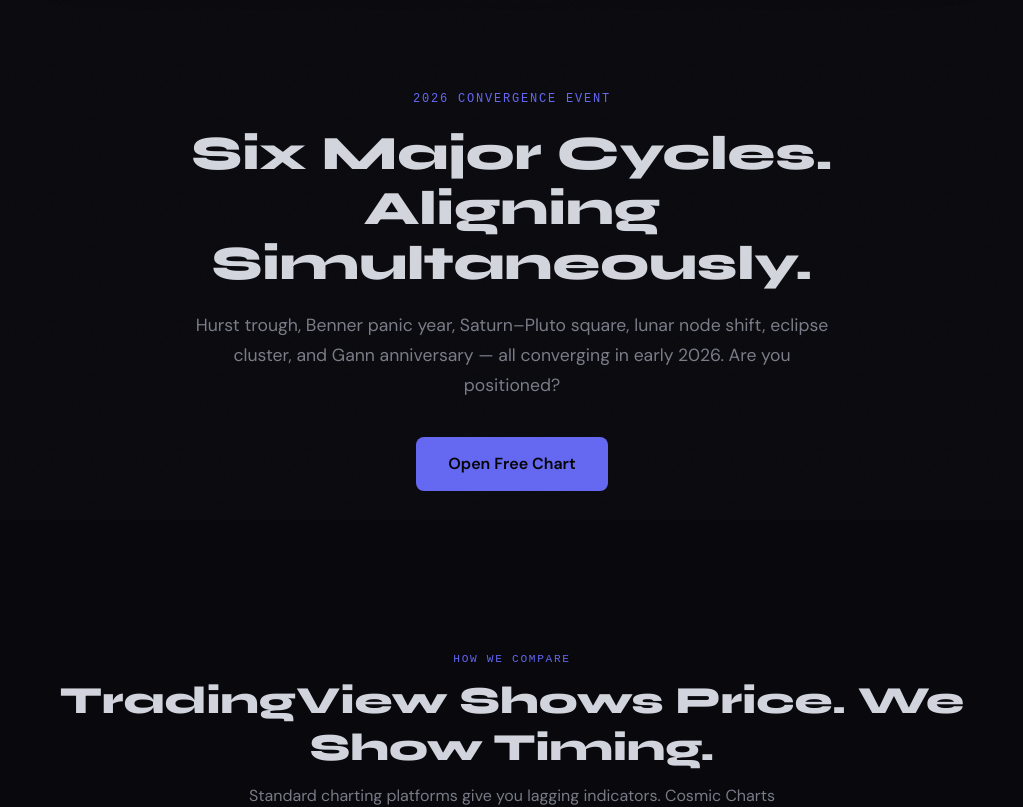
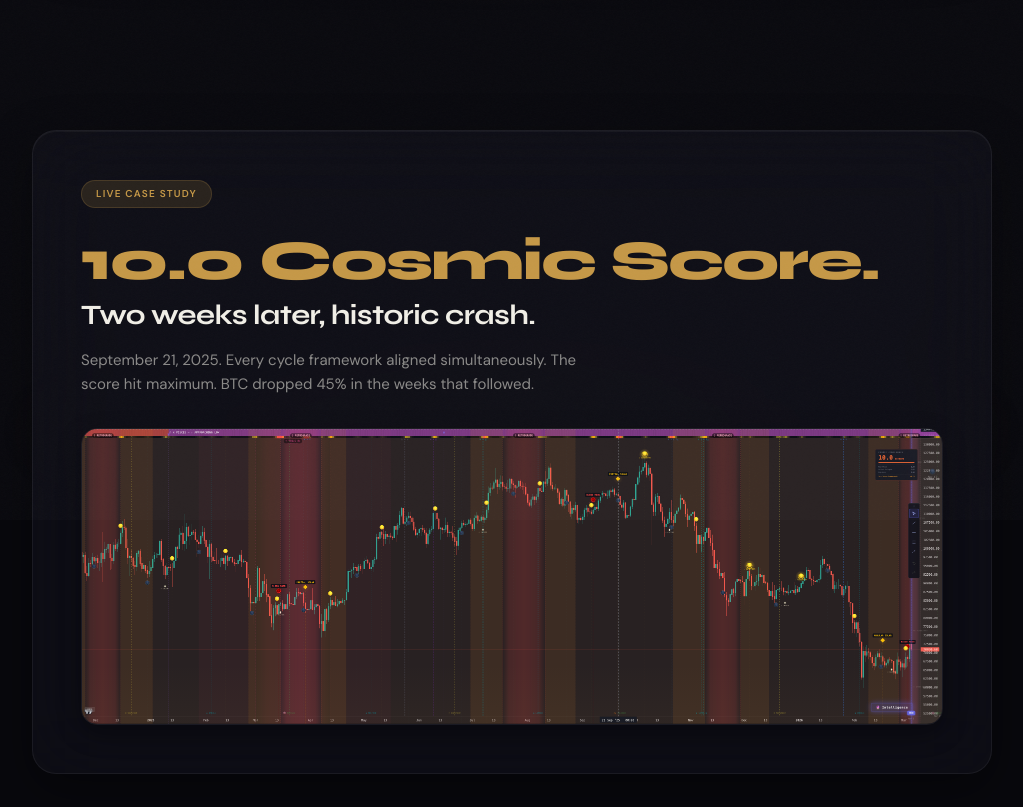
Before and after one commit to WyckoffSniper/celestial-cycles-landing, a React (Vite) app: page / in a window 1280 px wide. Shown: the part 1000-1807 px from the top of the page, without its empty margins (128-1151 px from the left). Built offline with nearby package versions, Linux system fonts and the light colour scheme.

Commit message:
redesign: Section 2 — Live Case Study moved up, glassmorphism card treatment
Co-Authored-By: Claude Opus 4.6 <noreply@anthropic.com>

```diff
--- a/src/App.jsx
+++ b/src/App.jsx
@@ -802,6 +802,84 @@ function LandingPage() {
       </section>
 
       {/* ══════════════════════════════════════
+         LIVE CASE STUDY
+         ══════════════════════════════════════ */}
+      <section className="case-study-section" style={{
+        padding: '120px 24px 80px', position: 'relative',
+      }}>
+        {/* Ambient glow behind card */}
+        <div aria-hidden="true" style={{
+          position: 'absolute', top: '50%', left: '50%',
+          transform: 'translate(-50%, -50%)',
+          width: '120%', maxWidth: 1152, height: 300,
+          background: 'radial-gradient(ellipse at center, rgba(196,151,70,0.05) 0%, transparent 65%)',
+          filter: 'blur(40px)', pointerEvents: 'none',
+        }} />
+
+        <div className="case-study-card" style={{
+          maxWidth: 960, margin: '0 auto', position: 'relative',
+          background: 'var(--bg-card)', backdropFilter: 'var(--glass-blur)',
+          WebkitBackdropFilter: 'var(--glass-blur)',
+          border: '1px solid var(--border)', borderRadius: 'var(--radius-xl)',
+          boxShadow: '0 16px 48px rgba(0,0,0,0.4), inset 0 1px 0 rgba(255,255,255,0.04)',
+          padding: 48, overflow: 'hidden',
+          opacity: 0, animation: 'fadeSlideIn 0.7s var(--ease-smooth) 0.6s forwards',
+        }}>
+          {/* Badge */}
+          <div style={{
+            display: 'inline-block', padding: '5px 14px',
+            fontSize: 10, fontWeight: 700, fontFamily: F.body,
+            textTransform: 'uppercase', letterSpacing: '0.12em',
+            background: 'rgba(196,151,70,0.15)', color: 'var(--gold)',
+            border: '1px solid rgba(196,151,70,0.2)', borderRadius: 100,
+            marginBottom: 24,
+          }}>LIVE CASE STUDY</div>
+
+          {/* Score headline */}
+          <h2 style={{
+            fontFamily: F.display, fontWeight: 800,
+            fontSize: 'clamp(36px, 5vw, 56px)', lineHeight: 1.05,
+            letterSpacing: '-0.03em', color: 'var(--gold)',
+            marginBottom: 8,
+          }}>10.0 Cosmic Score.</h2>
+
+          {/* Subtitle */}
+          <p style={{
+            fontFamily: F.display, fontWeight: 700,
+            fontSize: 'clamp(20px, 3vw, 28px)', lineHeight: 1.2,
+            letterSpacing: '-0.02em', color: 'var(--text-primary)',
+            marginBottom: 16,
+          }}>Two weeks later, historic crash.</p>
+
+          {/* Description */}
+          <p style={{
+            fontFamily: F.body, fontSize: 15, lineHeight: 1.6,
+            color: 'var(--text-secondary)', maxWidth: 520,
+            marginBottom: 32,
+          }}>
+            September 21, 2025. Every cycle framework aligned simultaneously.
+            The score hit maximum. BTC dropped 45% in the weeks that followed.
+          </p>
+
+          {/* Chart screenshot */}
+          <div style={{ position: 'relative', borderRadius: 'var(--radius-md)', border: '1px solid var(--border)', overflow: 'hidden', boxShadow: '0 8px 24px rgba(0,0,0,0.3)' }}>
+            <img
+              src="/cosmic-score-proof.png"
+              alt="Cosmic Confluence Score hitting 10.0 before the September 2025 BTC crash"
+              onClick={() => openLightbox('/cosmic-score-proof.png', 'Cosmic Score 10.0 — September 2025')}
+              style={{ width: '100%', display: 'block', cursor: 'pointer' }}
+            />
+            {/* Gold gradient fade at bottom */}
+            <div aria-hidden="true" style={{
+              position: 'absolute', bottom: 0, left: 0, right: 0, height: 60,
+              background: 'linear-gradient(to top, rgba(196,151,70,0.04) 0%, transparent 100%)',
+              pointerEvents: 'none',
+            }} />
+          </div>
+        </div>
+      </section>
+
+      {/* ══════════════════════════════════════
          2. CONVERGENCE CALLOUT
          ══════════════════════════════════════ */}
       <section style={{ textAlign: 'center', padding: '80px 24px', maxWidth: 700, margin: '0 auto' }}>
@@ -852,51 +930,6 @@ function LandingPage() {
           <FeatureCard icon={'\uD83C\uDF10'} title="Lunar Node Ribbon" desc="18.6-year nodal cycle with zodiac position, ingress markers, and McWhirter labels." color={C.purple} image="/feature-lunar-node.png" onImageClick={openLightbox} />
           <FeatureCard icon={'\u2643'} title="Planetary Conjunctions" desc="Jupiter-Saturn and Saturn-Pluto hard aspects. The longest-cycle timing framework in the toolkit." color={C.blue} image="/feature-conjunctions.png" onImageClick={openLightbox} />
           <FeatureCard icon={'\u2605'} title="Cosmic Confluence Score" desc="Real-time 0-10 score combining all active layers. Heat strip visualization shows density at a glance." color={C.accent} image="/feature-cosmic-score.png" onImageClick={openLightbox} />
-        </div>
-      </Section>
-
-      {/* ══════════════════════════════════════
-         4b. COSMIC SCORE PROOF
-         ══════════════════════════════════════ */}
-      <Section id="proof" style={{ paddingTop: 40, paddingBottom: 40 }}>
-        <div style={{
-          background: C.bgCard, borderRadius: 16,
-          border: `1px solid ${C.gold}33`,
-          boxShadow: `0 0 40px ${C.gold}11, 0 8px 32px rgba(0,0,0,0.4)`,
-          padding: '40px 32px', position: 'relative', overflow: 'hidden',
-        }}>
-          <div style={{
-            position: 'absolute', top: 16, left: 16,
-            background: `linear-gradient(135deg, ${C.gold}, ${C.orange})`,
-            borderRadius: 6, padding: '4px 12px',
-            fontFamily: F.mono, fontSize: '0.65rem', fontWeight: 600, color: C.bg,
-            letterSpacing: '0.08em', textTransform: 'uppercase',
-          }}>LIVE CASE STUDY</div>
-          <div style={{ textAlign: 'center', marginTop: 16 }}>
-            <h2 style={{
-              fontFamily: F.display, fontSize: 'clamp(1.8rem, 5vw, 2.8rem)',
-              fontWeight: 800, color: C.gold, lineHeight: 1.15, marginBottom: 8,
-            }}>10.0 Cosmic Score.</h2>
-            <p style={{
-              fontFamily: F.display, fontSize: 'clamp(1.1rem, 3vw, 1.6rem)',
-              fontWeight: 600, color: C.text, marginBottom: 16,
-            }}>Two weeks later, historic crash.</p>
-            <p style={{
-              fontFamily: F.body, fontSize: '0.9rem', color: C.textSec,
-              maxWidth: 600, margin: '0 auto 28px', lineHeight: 1.7,
-            }}>
-              September 21, 2025. Every cycle framework aligned simultaneously.
-              The score hit maximum. BTC dropped 45% in the weeks that followed.
-            </p>
-          </div>
-          <img
-            src="/cosmic-score-proof.png"
-            alt="Cosmic Confluence Score hitting 10.0 before the September 2025 BTC crash"
-            onClick={() => openLightbox('/cosmic-score-proof.png', 'Cosmic Score 10.0 — September 2025')}
-            style={{
-              width: '100%', borderRadius: 8, display: 'block', cursor: 'pointer',
-            }}
-          />
         </div>
       </Section>
 
--- a/src/index.css
+++ b/src/index.css
@@ -160,3 +160,11 @@ button {
   from { opacity: 0; transform: translateY(-8px); }
   to   { opacity: 1; transform: translateY(0); }
 }
+
+/* ═══════════════════════════════════════════
+   CASE STUDY RESPONSIVE
+   ═══════════════════════════════════════════ */
+@media (max-width: 768px) {
+  .case-study-section { padding-top: 80px !important; }
+  .case-study-card { padding: 24px !important; }
+}
```
